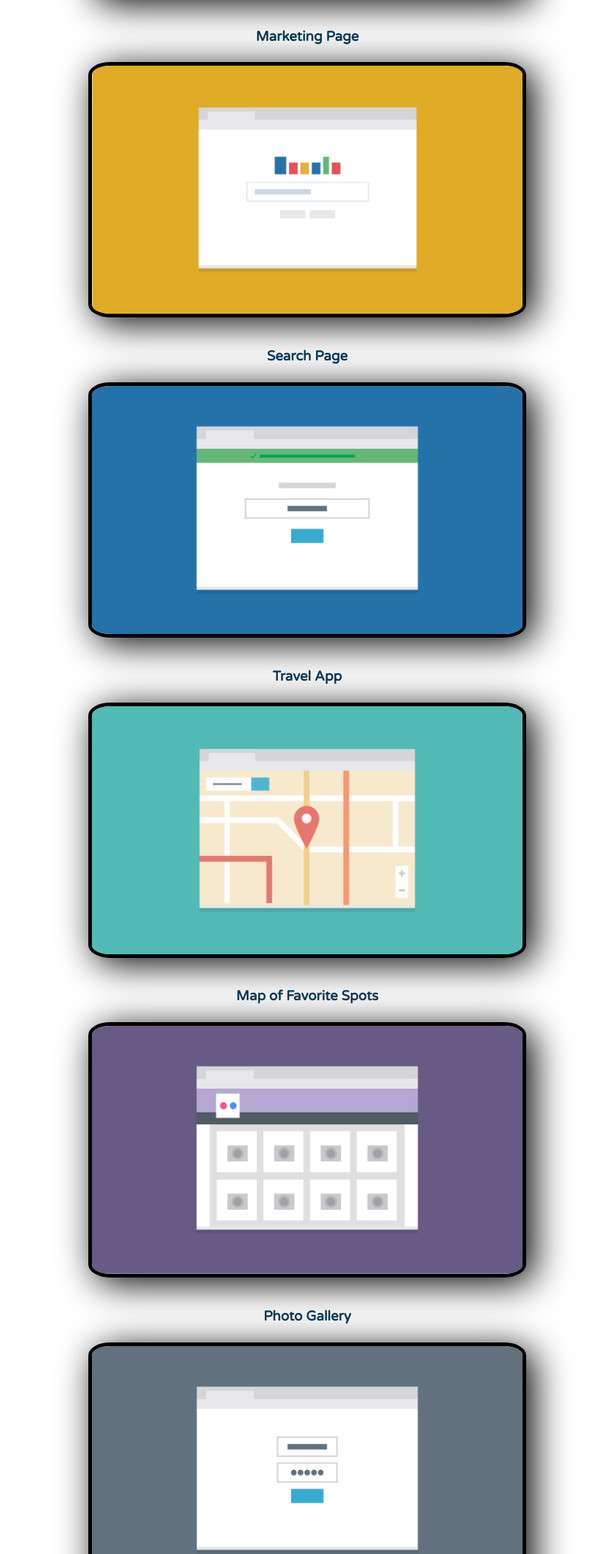
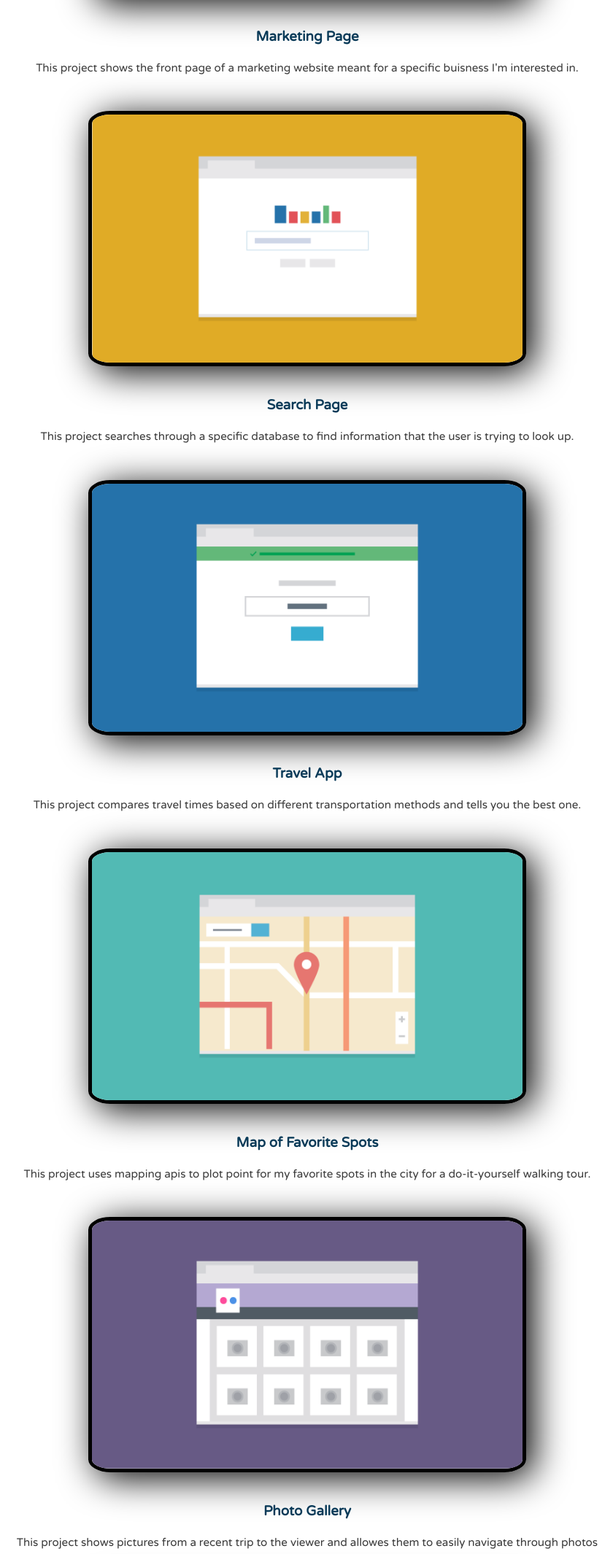
Before and after one commit to GuderianE/Techdegree-Project-2, a plain HTML site: page index.html in a window 1280 px wide. Shown: the part 1241-3371 px from the top of the page at 73% size, without its empty margins (219-1059 px from the left). Drawn offline with Linux system fonts and the light colour scheme.

Commit message:
added text

```diff
--- a/index.html
+++ b/index.html
@@ -31,31 +31,37 @@
                 <div class="col">
                     <img src="images/portfolio-1.png" alt="Link to my Marketing Page" class="first image">
                     <h3>Marketing Page</h3>
+                    <p>This project shows the front page of a marketing website meant for a specific buisness I'm interested in.</p>
                 </div>
 
                 <div class="col">
                     <img src="images/portfolio-2.png" alt="Link to my Search Page" class="second image">
                     <h3>Search Page</h3>
+                    <p>This project searches through a specific database to find information that the user is trying to look up.</p>
                 </div>
 
                 <div class="col">
                     <img src="images/portfolio-3.png" alt="Link to my Travel App" class="third image">
                     <h3>Travel App</h3>
+                    <p>This project compares travel times based on different transportation methods and tells you the best one.</p>
                 </div>
 
                 <div class="col">
                     <img src="images/portfolio-4.png" alt="Link to my Favorite Spots Map" class="forth image">
                     <h3>Map of Favorite Spots</h3>
+                    <p>This project uses mapping apis to plot point for my favorite spots in the city for a do-it-yourself walking tour.</p>
                 </div>
 
                 <div class="col">
                    <img src="images/portfolio-5.png" alt="Link to my Photo Gallery" class="fifthed image">
                     <h3>Photo Gallery</h3>
+                    <p>This project shows pictures from a recent trip to the viewer and allowes them to easily navigate through photos</p>
                 </div>
 
                 <div class="col">
                    <a href="#"><img src="images/portfolio-6.png" alt="Link to my Calculator" class="sixthed image"></a>
                    <h3>Calculator</h3>
+                   <p>Someone can enter in the numbers they want, and press the big blue button and get the result</p>
                 </div>
 
                 <h2>Skills</h2>
```
